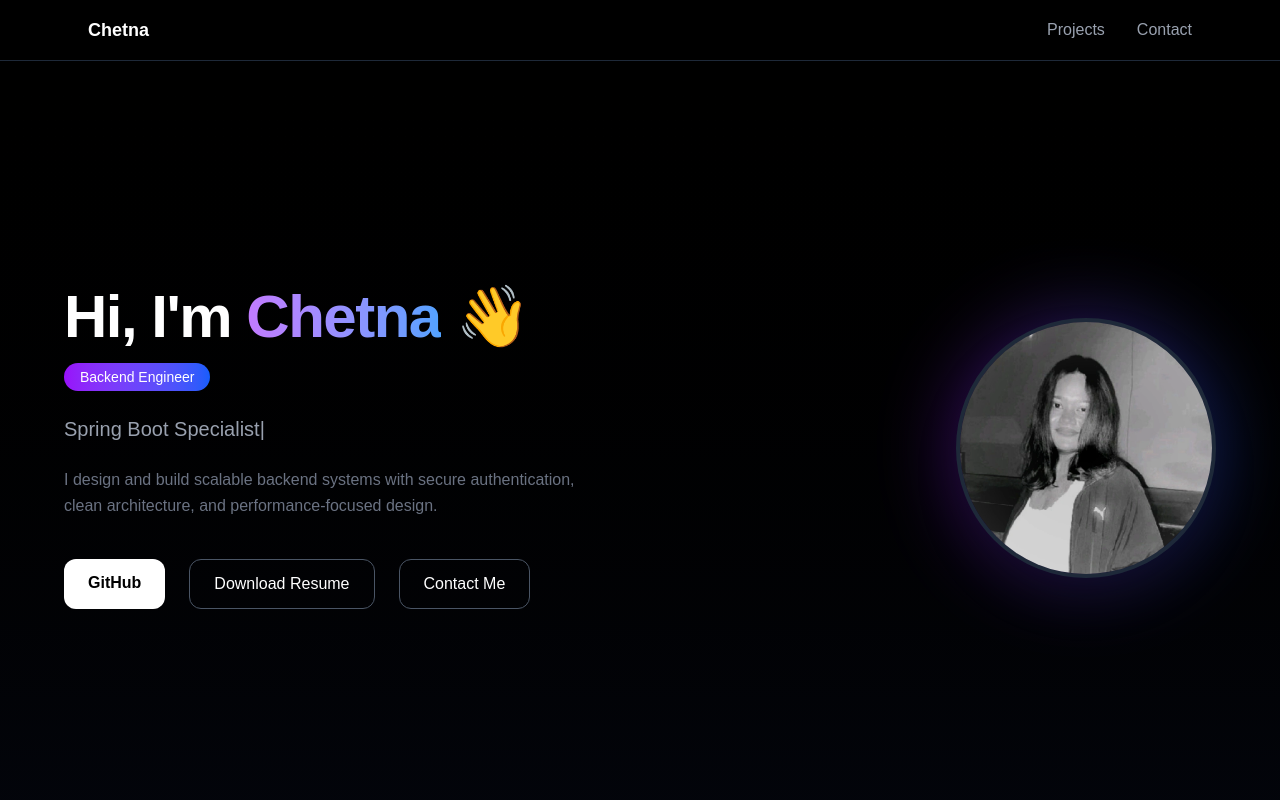
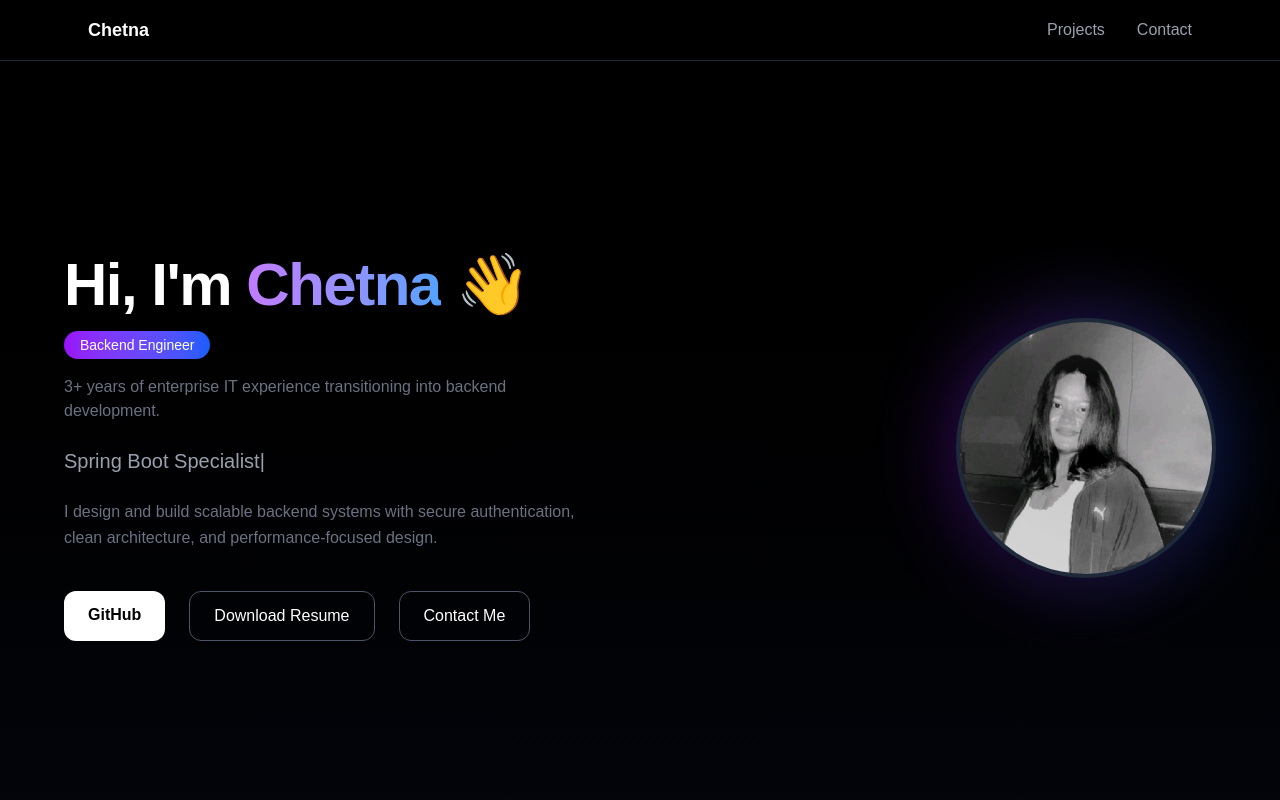
Before and after one commit to chetnashedame/chetna-portfolio, a Next.js app: page / in a window 1280 px wide. Shown: the top 800 px of the page. Built offline with nearby package versions, Linux system fonts and the light colour scheme.

Commit message:
Added credibility line under backend badge

```diff
--- a/app/page.tsx
+++ b/app/page.tsx
@@ -1,5 +1,5 @@
 "use client";
-import { Github, Linkedin, Mail, Phone } from "lucide-react";
+import { Github, Linkedin as LinkedInIcon, Mail, Phone } from "lucide-react";
 import { TypeAnimation } from 'react-type-animation';
 import Image from "next/image";
 import { motion } from "framer-motion";
@@ -41,7 +41,12 @@ export default function Home() {
 
 <div className="mt-4 inline-block px-4 py-1 bg-gradient-to-r from-purple-600 to-blue-600 text-sm rounded-full">
   Backend Engineer
+
 </div>
+
+<p className="mt-4 text-gray-500 max-w-md">
+  3+ years of enterprise IT experience transitioning into backend development.
+</p>
 
       <div className="mt-6 text-xl text-gray-400">
   <TypeAnimation
@@ -266,7 +271,7 @@ export default function Home() {
     target="_blank"
     className="flex items-center gap-3 hover:text-white transition"
   >
-    <Linkedin size={20} />
+    <LinkedInIcon size={20} />
     LinkedIn
   </a>
 
```
